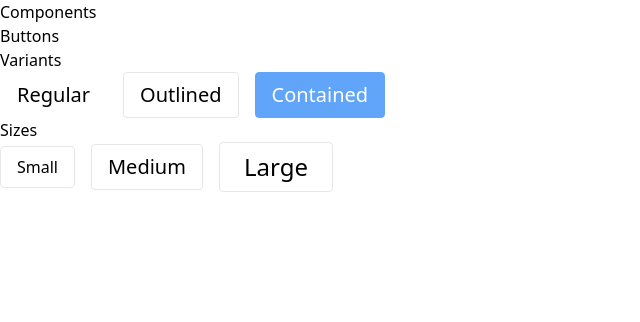
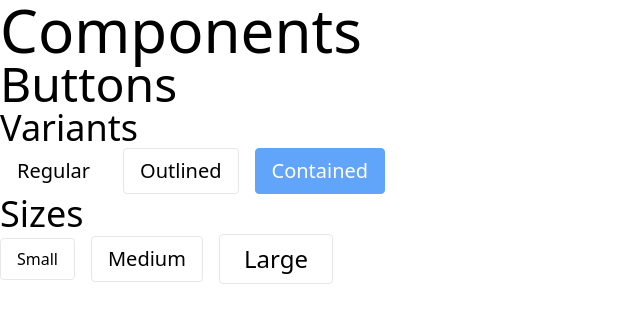
Before and after one commit to yap8/react-components, a React (Create React App) app: page / in a window 1280 px wide. Shown: the top 322 px of the page, without its empty margins (0-640 px from the left). Built offline with nearby package versions, Linux system fonts and the light colour scheme.

Commit message:
added Title component

```diff
--- a/src/App.tsx
+++ b/src/App.tsx
@@ -1,14 +1,15 @@
 import Button from './components/Button';
+import Title from './components/Title';
 
 const App = () => {
   return (
     <div>
       <section className="container">
-        <h1>Components</h1>
+        <Title variant="h1">Components</Title>
       </section>
       <section className="container">
-        <h2>Buttons</h2>
-        <h3>Variants</h3>
+        <Title>Buttons</Title>
+        <Title variant="h3">Variants</Title>
         <div>
           <Button className="mr-4" onClick={() => alert('Regular button')}>
             Regular
@@ -24,7 +25,7 @@ const App = () => {
             Contained
           </Button>
         </div>
-        <h3>Sizes</h3>
+        <Title variant="h3">Sizes</Title>
         <div className="flex items-center">
           <Button
             className="mr-4"
--- /dev/null
+++ b/src/components/Title/index.tsx
@@ -0,0 +1,40 @@
+import { twMerge } from 'tailwind-merge';
+
+interface TitleProps {
+  className?: string;
+  variant?: 'h1' | 'h2' | 'h3' | 'h4' | 'h5' | 'h6';
+  children: React.ReactNode;
+}
+
+const Title: React.FC<TitleProps> = ({
+  className,
+  variant = 'h2',
+  children,
+  ...props
+}) => {
+  const Tag = variant;
+
+  return (
+    <Tag
+      className={twMerge(
+        variant === 'h1'
+          ? 'text-6xl'
+          : variant === 'h2'
+          ? 'text-5xl'
+          : variant === 'h3'
+          ? 'text-4xl'
+          : variant === 'h4'
+          ? 'text-3xl'
+          : variant === 'h5'
+          ? 'text-2xl'
+          : 'text-xl',
+        className
+      )}
+      {...props}
+    >
+      {children}
+    </Tag>
+  );
+};
+
+export default Title;
```
